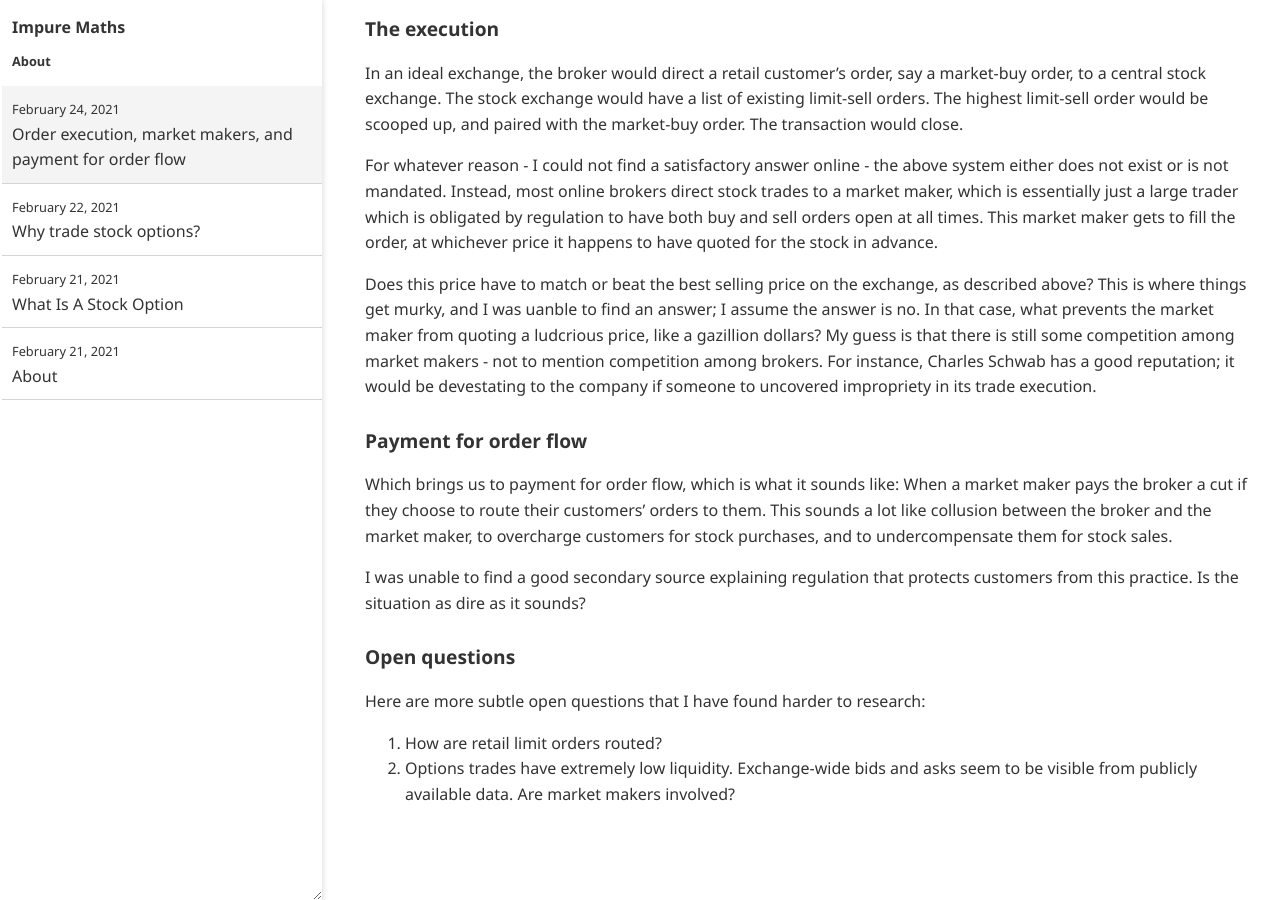
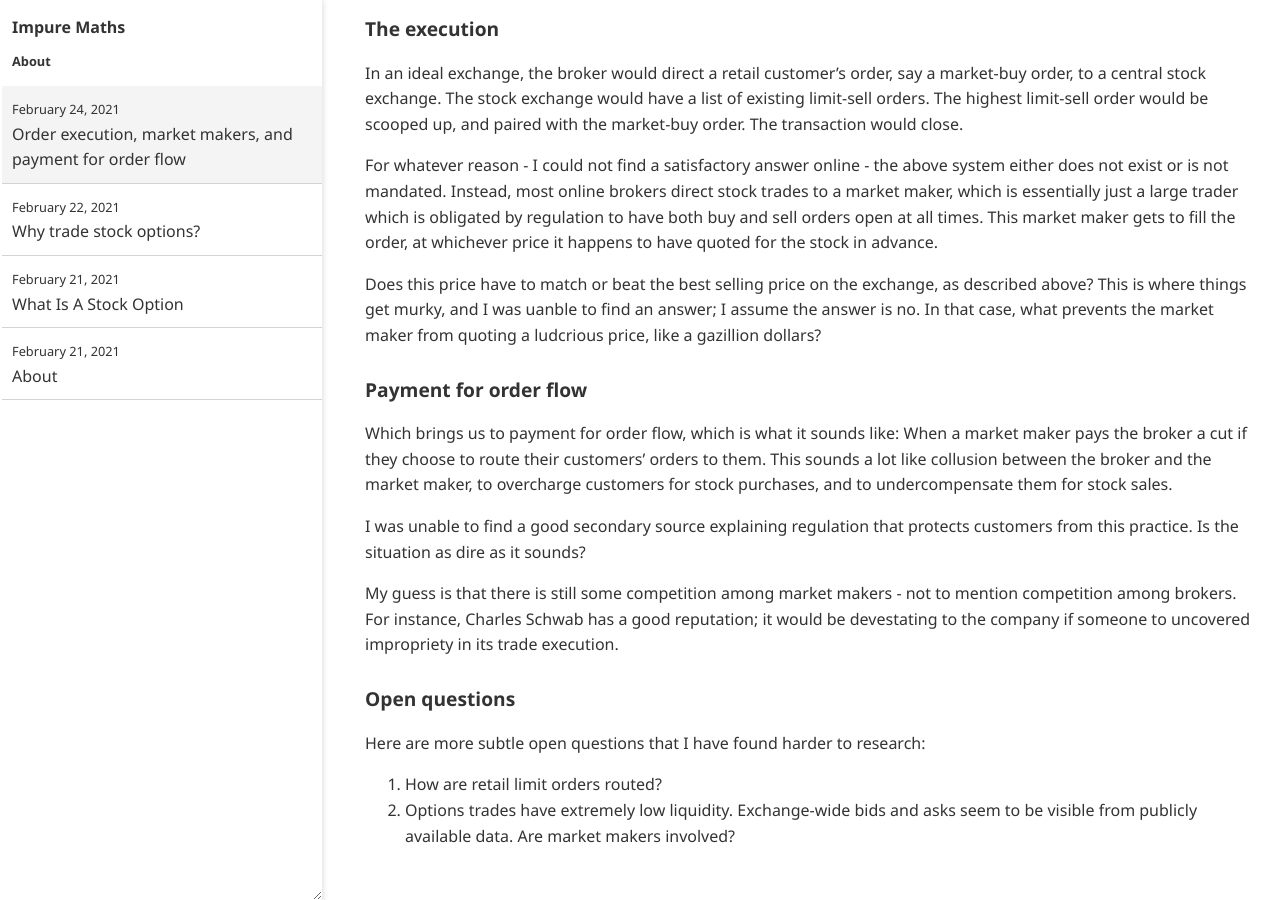
Before and after one commit to impuremaths/impuremaths.github.io, a Jekyll site: the page built from _posts/2021-02-24-order-execution.md, in a window 1280 px wide and 900 px high, scrolled down 676 px. Built offline with Jekyll 4.4.1, drawn with Linux system fonts in a browser that asks for light colours; before the commit the page ends 1535 px from its top, so only the background shows below that; part of the change alters nothing that is shown.

```diff
--- a/_posts/2021-02-24-order-execution.md
+++ b/_posts/2021-02-24-order-execution.md
@@ -29,7 +29,7 @@ In an ideal exchange, the broker would direct a retail customer's order, say a m
 
 For whatever reason - I could not find a satisfactory answer online - the above system either does not exist or is not mandated. Instead, most online brokers direct stock trades to a market maker, which is essentially just a large trader which is obligated by regulation to have both buy and sell orders open at all times. This market maker gets to fill the order, at whichever price it happens to have quoted for the stock in advance.
 
-Does this price have to match or beat the best selling price on the exchange, as described above? This is where things get murky, and I was uanble to find an answer; I assume the answer is no. In that case, what prevents the market maker from quoting a ludcrious price, like a gazillion dollars? My guess is that there is still some competition among market makers - not to mention competition among brokers. For instance, Charles Schwab has a good reputation; it would be devestating to the company if someone to uncovered impropriety in its trade execution.
+Does this price have to match or beat the best selling price on the exchange, as described above? This is where things get murky, and I was uanble to find an answer; I assume the answer is no. In that case, what prevents the market maker from quoting a ludcrious price, like a gazillion dollars?
 
 ### Payment for order flow
 
@@ -37,6 +37,8 @@ Which brings us to payment for order flow, which is what it sounds like: When a
 
 I was unable to find a good secondary source explaining regulation that protects customers from this practice. Is the situation as dire as it sounds?
 
+My guess is that there is still some competition among market makers - not to mention competition among brokers. For instance, Charles Schwab has a good reputation; it would be devestating to the company if someone to uncovered impropriety in its trade execution.
+
 ### Open questions
 
 Here are more subtle open questions that I have found harder to research:
```
